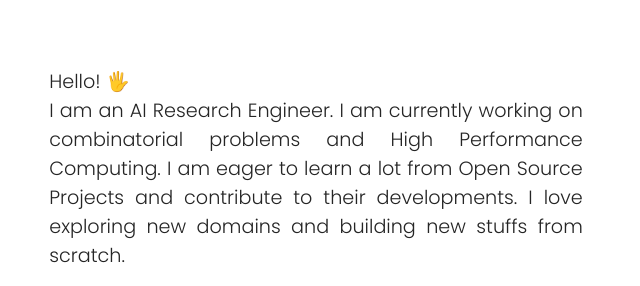
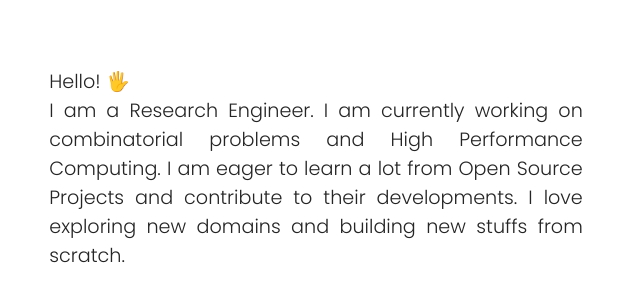
Before and after one commit to KhalilThabet/WP, a plain HTML site: page index.html in a window 1280 px wide. Shown: the part 220-506 px from the top of the page, 550-1190 px from the left. Drawn offline with Linux system fonts and the light colour scheme.

Commit message:
Updating title

```diff
--- a/index.html
+++ b/index.html
@@ -74,7 +74,7 @@
                             <p>
                                 Hello! &#128400;
                                 <br>
-                                I am an AI Research Engineer.
+                                I am a Research Engineer.
                                 I am currently working on combinatorial problems and High Performance Computing. I am eager to learn a lot from Open Source Projects and contribute to their developments. I love exploring new domains and building new stuffs from scratch.
                             </p>
                         </div>
```
